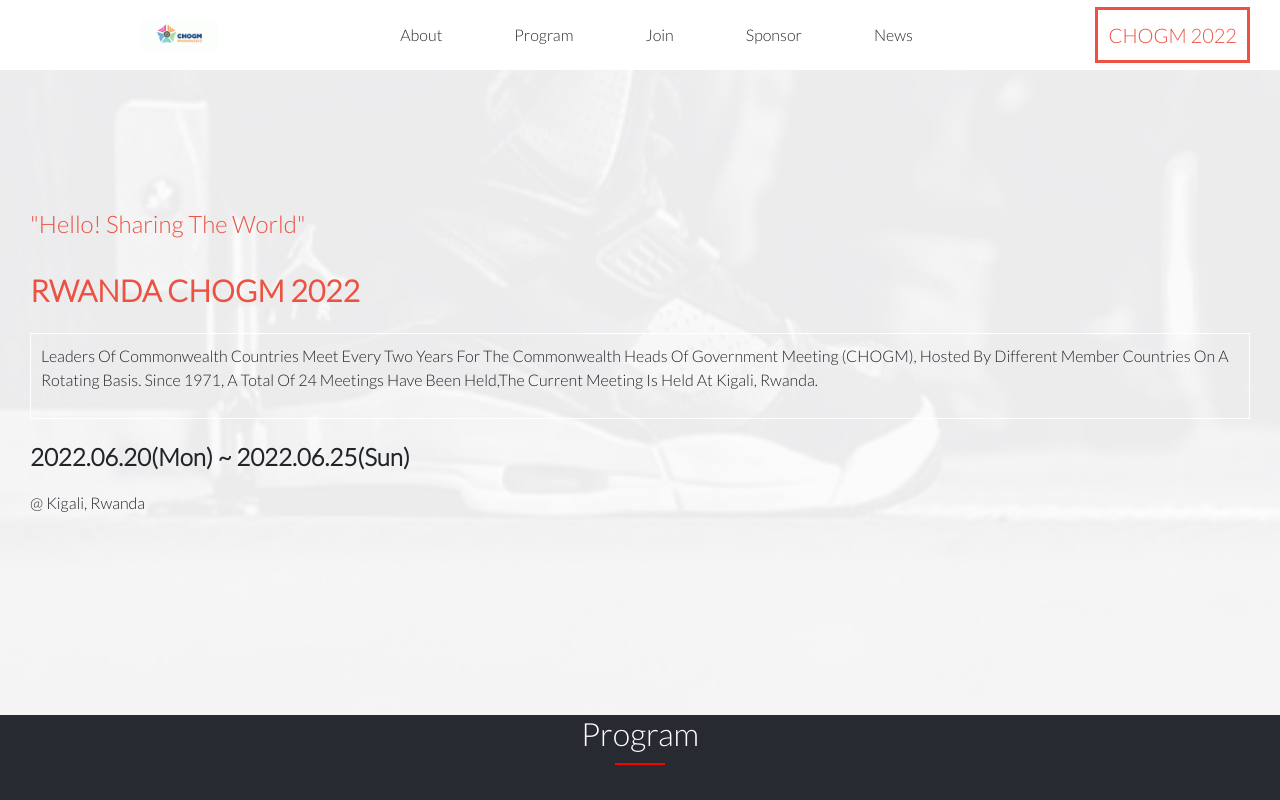
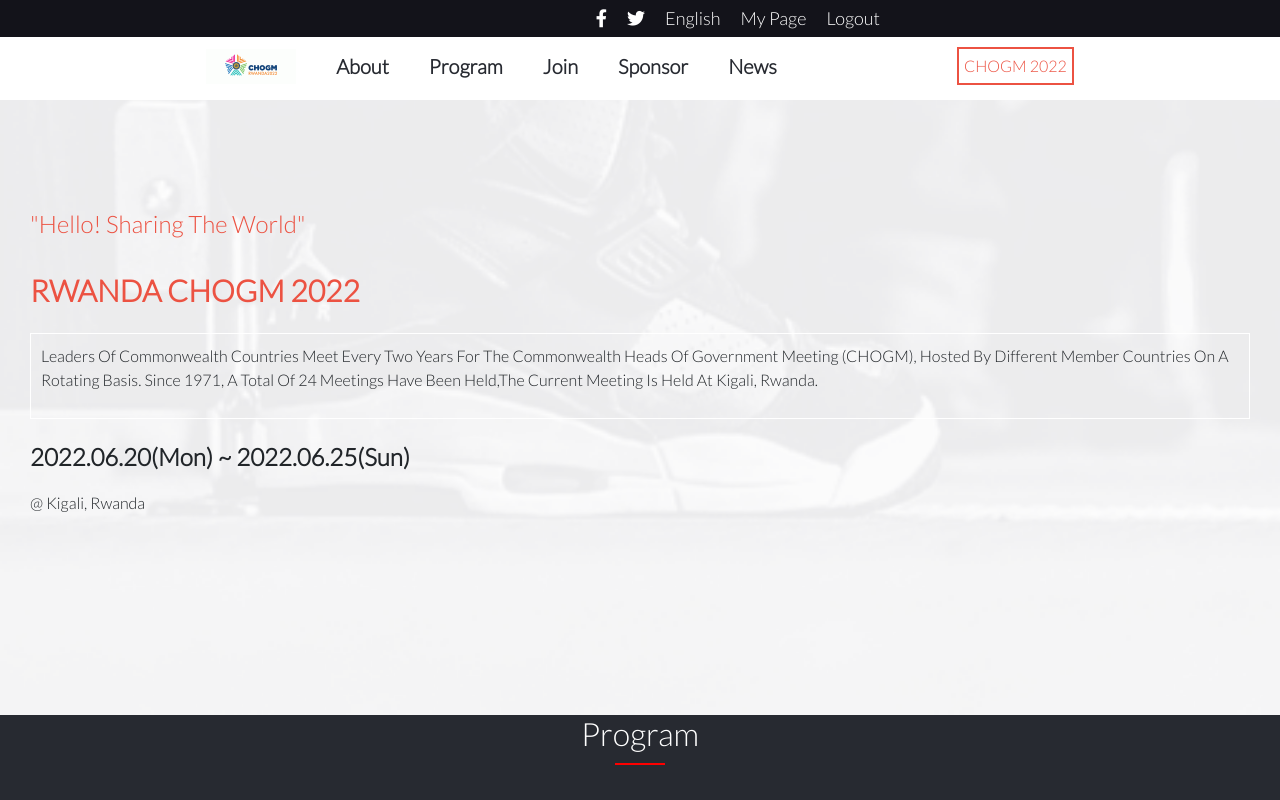
Before and after one commit to mbonabucya/Microverse-capstone-1, a website: page index.html in a window 1280 px wide. Shown: the top 800 px of the page. Drawn offline with nearby package versions, Linux system fonts and the light colour scheme.

Commit message:
add social media in the header above navigation bar

```diff
--- a/css/about.css
+++ b/css/about.css
@@ -20,30 +20,26 @@
   overflow-x: hidden;
 }
 
+.head {
+  position: fixed;
+  width: 100%;
+  background: var(--white);
+  height: 50px;
+}
+
 body {
   background-image: url(../images/main-img.png);
   background-size: cover;
   background-repeat: no-repeat;
 }
 
-.header {
-  background: var(--white);
-  display: flex;
-  align-items: center;
-  justify-content: space-between;
-  padding-left: 10px;
-  position: fixed;
-  top: 0;
-  left: 0;
-  right: 0;
-  height: 100px;
-}
-
 .mobile-menu {
   background: var(--blueish);
   visibility: hidden;
 }
-
+.desktop  {
+  display: none;
+}
 .mobile-menu a {
   color: var(--white);
   font-size: 24px;
@@ -60,15 +56,13 @@
 #menu {
   color: var(--blueish);
   font-size: 30px;
+  margin-left: 10px;
+  margin-top: 5px;
 }
 
 .logo-design img {
   border: 1px solid var(--back);
   margin-top: 40px;
-}
-
-.header .logo img {
-  height: 30px;
 }
 
 .underline {
@@ -84,33 +78,6 @@
   margin-bottom: 20px;
   margin-top: 30px;
   font-size: 18px;
-}
-.header .navbar a {
-  margin: 20px;
-  font-size: 16px;
-  color: var(--main-color);
-}
-
-.header .campaign a {
-  color: var(--red);
-  font-weight: bolder;
-}
-
-.header .navbar a:hover {
-  color: var(--red);
-  text-decoration: none;
-}
-
-.header .logo,
-.navbar,
-.campaign {
-  display: none;
-}
-
-.header .campaign {
-  border: 2px solid var(--red);
-  padding: 5px;
-  margin-right: 45px;
 }
 
 #closeMenu {
@@ -185,9 +152,6 @@
 .history .last-meetings  img {
   height: 180px;
   width: 300px;
-
-
-
 }
 
 .image-2022 {
@@ -217,14 +181,10 @@
   background-size: cover;
   }
 
-   .year {
+  .year {
     font-size: 40px;
     margin-left: 50px;
 
-  }
-
-  .social_media {
-    display: none;
   }
 
 footer {
@@ -249,41 +209,14 @@
 }
 
 @media screen and (min-width: 768px) {
-  .header {
+
+
+  .head {
+    position: fixed;
+    width: 100%;
     background: var(--white);
-    display: flex;
-    align-items: center;
-    justify-content: space-between;
-    padding-left: 10px;
-    position: fixed;
-    top: 0;
-    left: 0;
-    right: 0;
-    height: 70px;
+    height: 100px;
   }
-
-  .navbar {
-    margin-top: 20px;
-  }
-
-  .navbar i {
-    display: none;
-  }
-
-  .header .icons #menu {
-    display: none;
-  }
-
-  .header .logo,
-  .navbar,
-  .campaign {
-    display: flex;
-  }
-
-  .campaign {
-    margin-top: 20px;
-  }
-
   .about-header {
     margin-top: 180px;
     margin-left: 120px;
@@ -299,9 +232,77 @@
     margin-right: 20px;
     margin-top: 20px;
   }
+  .mobile {
+    display: none;
+  }
 
-  .mobile-menu {
-    display: none;
+
+
+  .desktop {
+    display: flex;
+    flex-direction: column;
+  }
+
+  .media {
+    display: flex;
+    gap:20px ;
+    background-color: var(--black);
+    width: 100%;
+    padding: 5px;
+    align-items: flex-end;
+    justify-content: flex-end;
+    padding-right: 400px;
+  }
+
+  .media a {
+    color: var(--white);
+    font-size: 18px;
+  }
+
+  .media a:hover
+
+  {
+    text-decoration: none;
+  }
+
+  nav {
+    display: flex;
+    align-items: center;
+    justify-content: center;
+    margin-left: 40px;
+  }
+  .navigation-bar {
+    display: flex;
+    flex-direction: row;
+    padding: 10px;
+    align-items: center;
+    justify-content: center;
+  }
+
+  .navigation-bar img {
+      height: 35px;
+  }
+
+  .navigation-bar nav a {
+    color: var(--main-color);
+    font-size: 20px;
+    margin-right: 40px;
+    font-weight: bold;
+  }
+
+  .navigation-bar nav a:hover
+  {
+    color: var(--secondary);
+    text-decoration: none;
+  }
+
+  #campaign {
+    border: 2px solid var(--red);
+    padding: 5px;
+    margin-left: 140px;
+  }
+  .navigation-bar #campaign a{
+    color: var(--red);
   }
 
   footer {
@@ -310,25 +311,4 @@
   .footer-p {
     color: var(--white);
   }
-
-  .social_media {
-    display: flex;
-    flex-direction:column ;
-
-    width: 100%;
-    position: fixed;
-    top: 0;
-
-  }
-
-  .media-nav {
-    display: flex;
-    align-items: flex-end;
-    justify-content: flex-end;
-    gap: 20px;
-    padding-right: 20px;
-    background-color: black;
-    width: 100%;
-
 }
-}
--- a/css/style.css
+++ b/css/style.css
@@ -18,25 +18,22 @@
   padding: 0;
 }
 
+.head {
+  position: fixed;
+  width: 100%;
+  background: var(--white);
+  height: 50px;
+  top: 0;
+}
+
+.desktop  {
+  display: none;
+}
 body {
   background-image: url(../images/main-img.png);
   background-size: cover;
   background-repeat: no-repeat;
 }
-
-.header {
-  background: var(--white);
-  display: flex;
-  align-items: center;
-  justify-content: space-between;
-  padding-left: 10px;
-  position: fixed;
-  top: 0;
-  left: 0;
-  right: 0;
-  height: 40px;
-}
-
 .mobile-menu {
   background: var(--blueish);
   visibility: hidden;
@@ -62,6 +59,8 @@
 #menu {
   color: var(--blueish);
   font-size: 30px;
+  margin-left: 10px;
+  margin-top: 5px;
 }
 
 .program-card img {
@@ -287,27 +286,84 @@
 }
 
 @media screen and (min-width: 768px) {
-  .header {
+  .head {
+    position: fixed;
+    width: 100%;
     background: var(--white);
-    display: flex;
-    align-items: center;
-    justify-content: space-between;
-    padding-left: 10px;
-    position: fixed;
+    height: 100px;
     top: 0;
-    left: 0;
-    right: 0;
-    height: 70px;
-    padding-right: 30px;
   }
-
-  .navbar i {
+  .mobile {
     display: none;
   }
 
-  .mobile-menu {
-    display: none;
+  .desktop {
+    display: flex;
+    flex-direction: column;
   }
+
+  .media {
+    display: flex;
+    gap:20px ;
+    background-color: var(--black);
+    width: 100%;
+    padding: 5px;
+    align-items: flex-end;
+    justify-content: flex-end;
+    padding-right: 400px;
+  }
+
+  .media a {
+    color: var(--white);
+    font-size: 18px;
+  }
+
+  .media a:hover
+
+  {
+    text-decoration: none;
+  }
+
+  nav {
+    display: flex;
+    align-items: center;
+    justify-content: center;
+    margin-left: 40px;
+  }
+  .navigation-bar {
+    display: flex;
+    flex-direction: row;
+    padding: 10px;
+    align-items: center;
+    justify-content: center;
+  }
+
+  .navigation-bar img {
+      height: 35px;
+  }
+
+  .navigation-bar nav a {
+    color: var(--main-color);
+    font-size: 20px;
+    margin-right: 40px;
+    font-weight: bold;
+  }
+
+  .navigation-bar nav a:hover
+  {
+    color: var(--secondary);
+    text-decoration: none;
+  }
+
+  #campaign {
+    border: 2px solid var(--red);
+    padding: 5px;
+    margin-left: 140px;
+  }
+  .navigation-bar #campaign a{
+    color: var(--red);
+  }
+
 
   .programs {
     display: flex;
--- a/index.html
+++ b/index.html
@@ -31,34 +31,46 @@
   </head>
   <body>
     <!-- header section  -->
-    <header class="header">
-      <div class="icons">
-        <div class="fa fa-bars" id="menu">
+
+    <header class="head">
+      <div class="desktop">
+        <div class="media">
+          <a href="#"><i class="fa-brands fa-facebook-f"></i></a>
+          <a href=""><i class="fa-brands fa-twitter"></i></a>
+          <a href="#">English</a>
+          <a href="#">My page</a>
+          <a href="#">Logout</a>
+        </div>
+        <div class="navigation-bar">
+          <img src="images/logo.png" alt="chogm-logo" />
+          <nav>
+            <a href="about.html" class="active">about</a>
+            <a href="#program" id="nav-item2">program</a>
+            <a href="#join" id="nav-item3">join</a>
+            <a href="#sponsor" id="nav-item4">sponsor</a>
+            <a href="#news" id="nav-item5">news</a>
+          </nav>
+          <div id="campaign">
+            <a href="#">CHOGM 2022</a>
           </div>
         </div>
+      </div>
+      <div class="mobile">
+        <div class="icons">
+          <i class="fa fa-bars" id="menu"></i>
+        </div>
         <nav class="mobile-menu">
-        <i class="fa fa-times" id="closeMenu"></i>
+          <div class="fa fa-times" id="closeMenu"></div>
           <a href="about.html" class="nav-link" id="nav-item1">about</a>
           <a href="#program" class="nav-link">program</a>
           <a href="#join" class="nav-link">join</a>
           <a href="#sponsor" class="nav-link">sponsor</a>
           <a href="#news" class="nav-link">news</a>
         </nav>
-
-      <a href="index.html" class="logo"
-        ><img src="images/logo.png" alt="chogm-logo"
-      /></a>
-      <nav class="navbar">
-        <a href="about.html" class="nav-link">about</a>
-        <a href="#program" class="nav-link">program</a>
-        <a href="#join" class="nav-link">join</a>
-        <a href="#sponsor" class="nav-link">sponsor</a>
-        <a href="#news" class="nav-link">news</a>
-      </nav>
-      <div class="campaign">
-        <a href="#">CHOGM 2022</a>
       </div>
     </header>
+
+
         <section class="headline">
       <h1>"Hello! Sharing the world"</h1>
       <p id="title">Rwanda CHOGM 2022</p>
```
Also changed, not shown: about.html (+30 -29 lines). Lines whose indentation alone changed are shown as unchanged.
